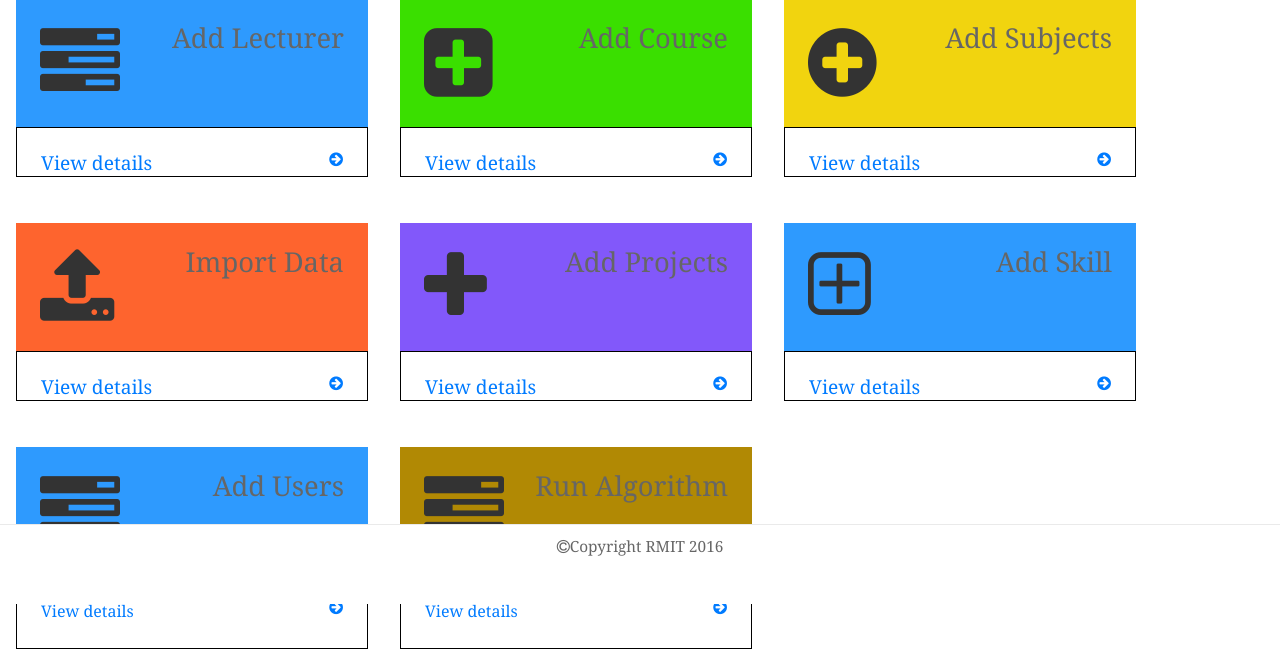
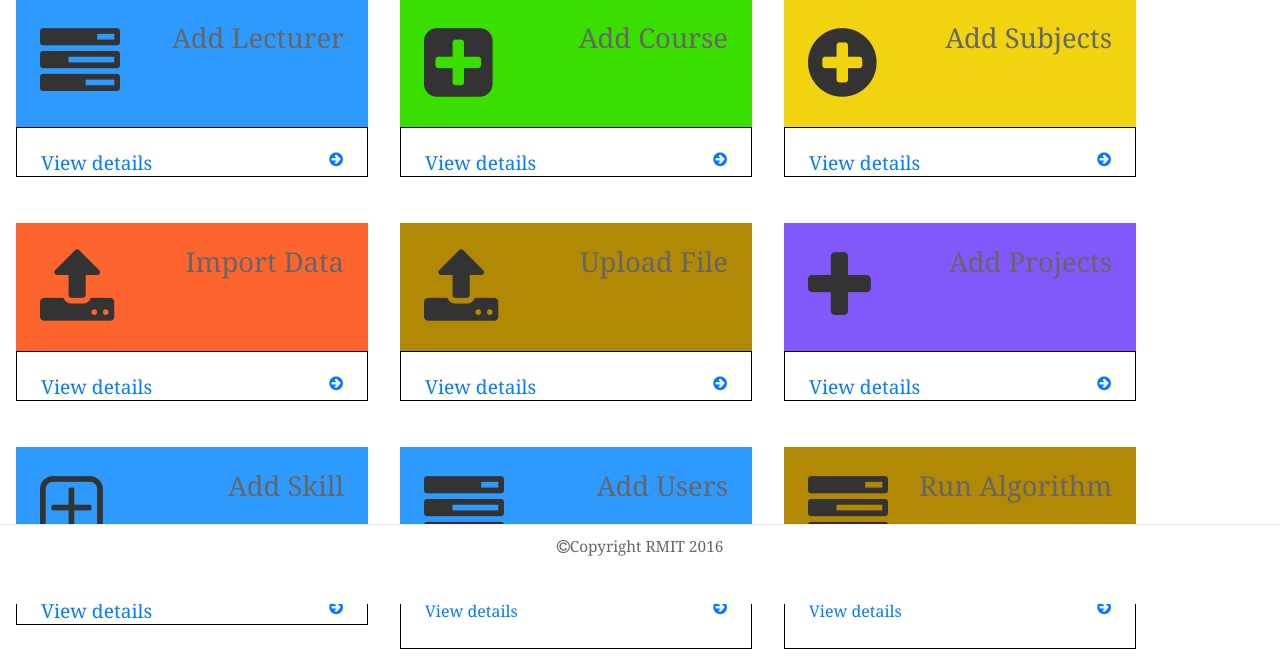
Before and after one commit to juliemh/tatui, a PHP site: the page made by application/views/pages/admin.php in a window 1280 px wide. Shown: the part 196-861 px from the top of the page. Run offline with PHP 8.4, Linux system fonts and the light colour scheme; the template is opened without the code that fills it, so the values that code supplies are empty; some libraries are stand-ins or nearby versions; some web fonts are replaced.

Commit message:
updated admin.pjp
To include the Upload File link/button on dashboard

```diff
--- a/application/views/pages/admin.php
+++ b/application/views/pages/admin.php
@@ -67,6 +67,22 @@
             </a>
             </span>
         </div>
+    </div>
+    <div class="d-box">
+    <div class="head gold">
+        <span>
+            <i class="fa fa-upload fa-5x"></i>
+            <h3>Upload File</h3>
+        </span>
+    </div>
+    <div class="bottom">
+        <span>
+            <a href="upload">
+                <p>View details</p>
+                <i class="fa fa-arrow-circle-right"></i>
+            </a>
+        </span>
+    </div>
     </div>
 
     <div class="d-box">
```
